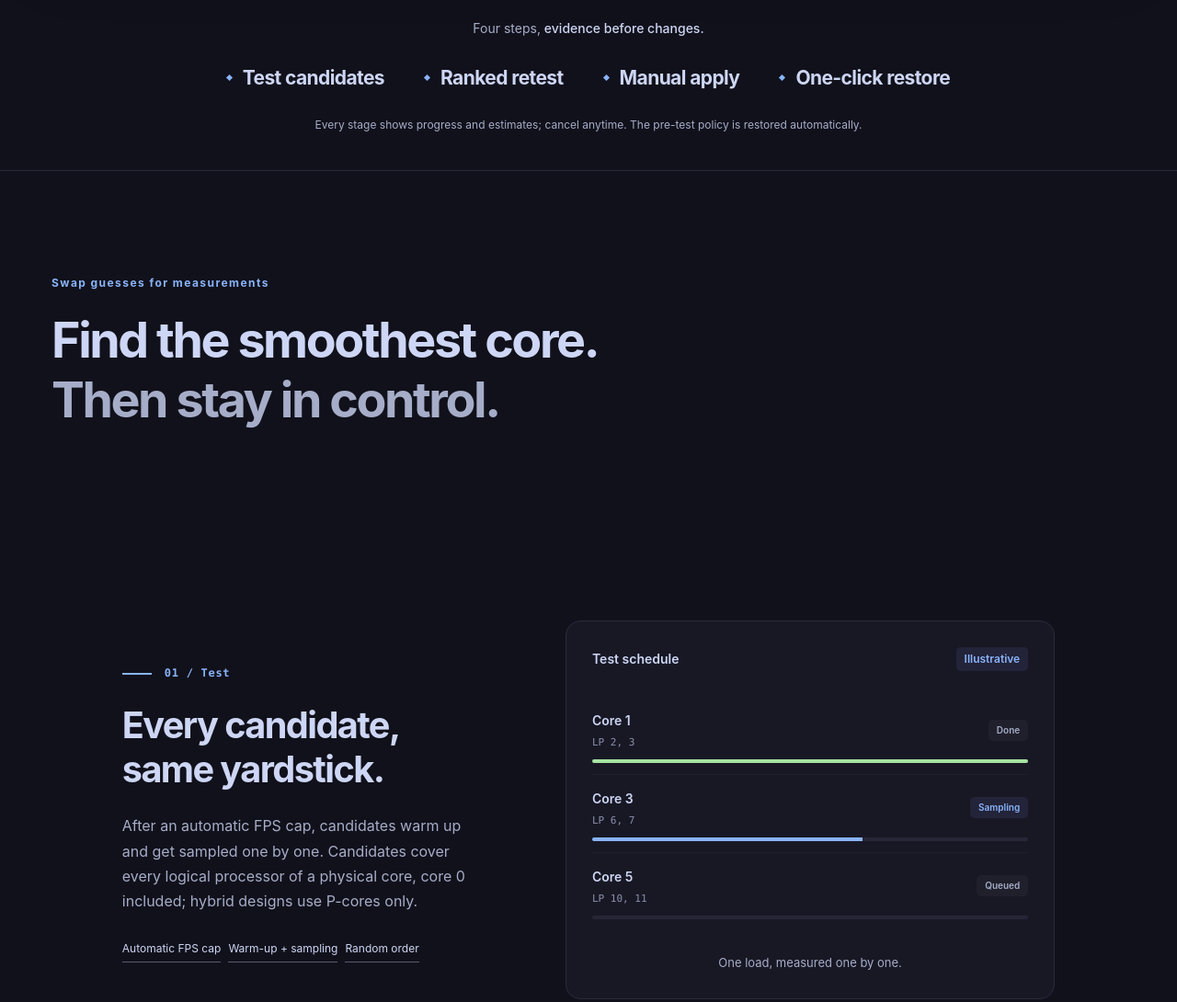
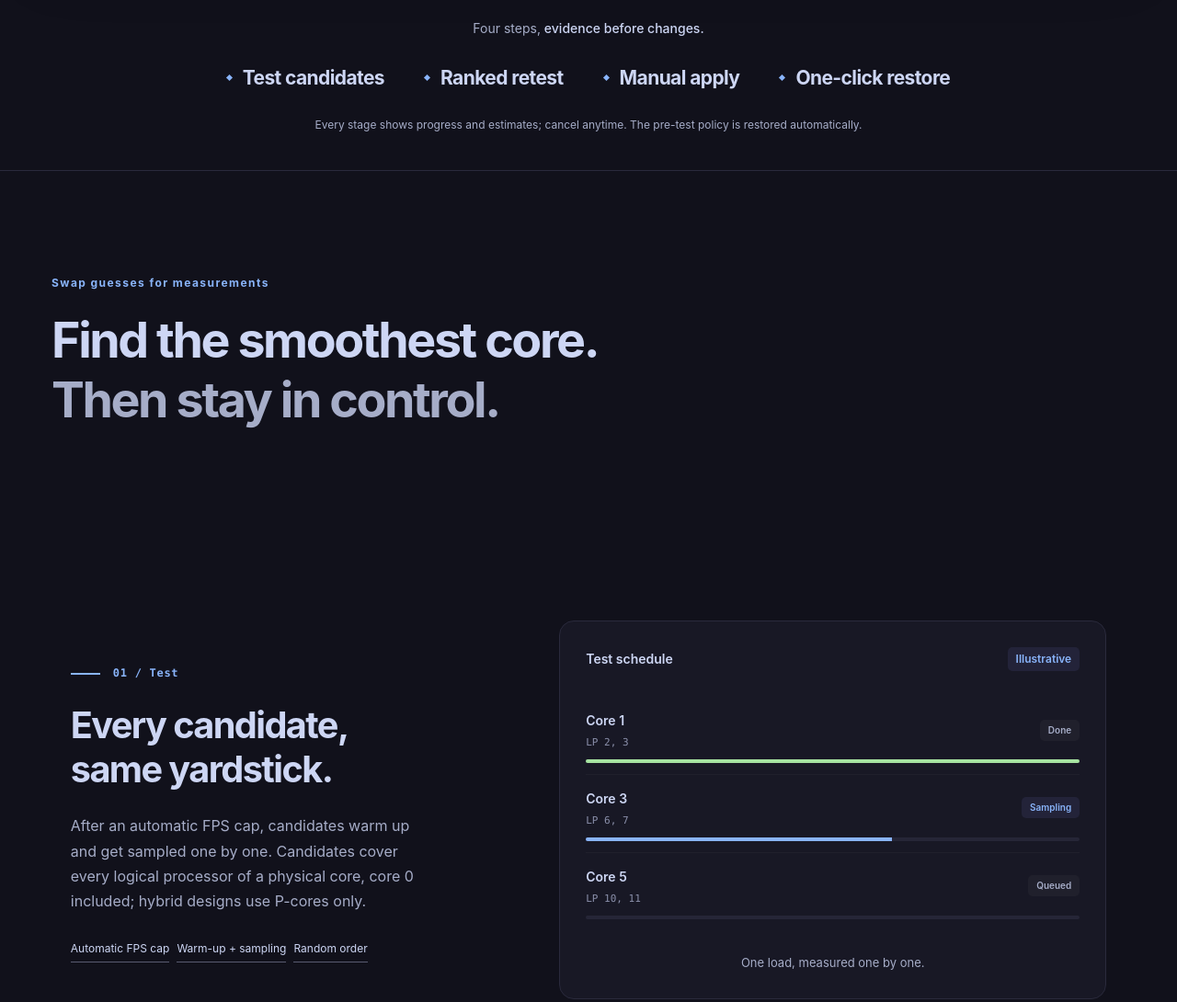
Before and after one commit to LiuTouo/PaceDock-releases, a website: page docs/en/index.html in a window 1280 px wide. Shown: the part 1077-2167 px from the top of the page at 92% size. Drawn offline with Linux system fonts and the light colour scheme.

Commit message:
fix(site): repair features section nesting after pan restructure

```diff
--- a/docs/en/index.html
+++ b/docs/en/index.html
@@ -189,9 +189,10 @@
       </section>
       <section
         id="features"
-        class="section shell"
+        class="section"
         aria-labelledby="features-title"
       >
+          <div class="shell">
         <div class="section-heading">
           <p class="eyebrow">Swap guesses for measurements</p>
           <h2 id="features-title">
```
Also changed, not shown: docs/index.html (+2 -1 lines).
